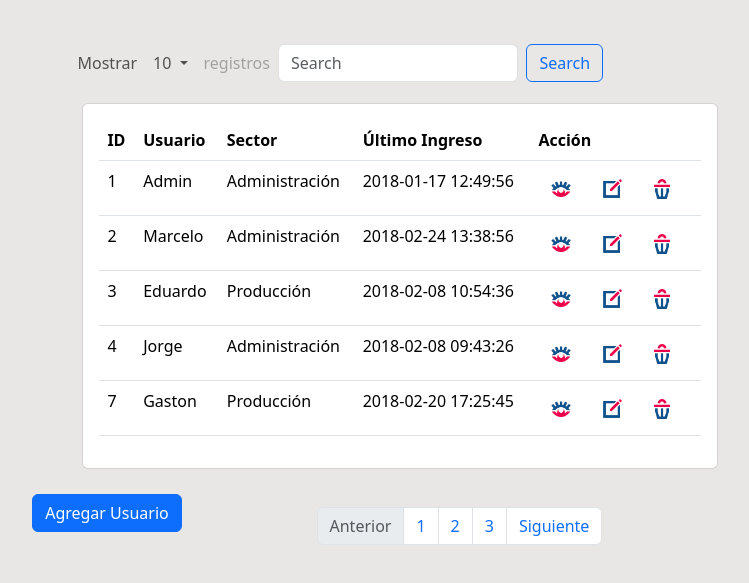
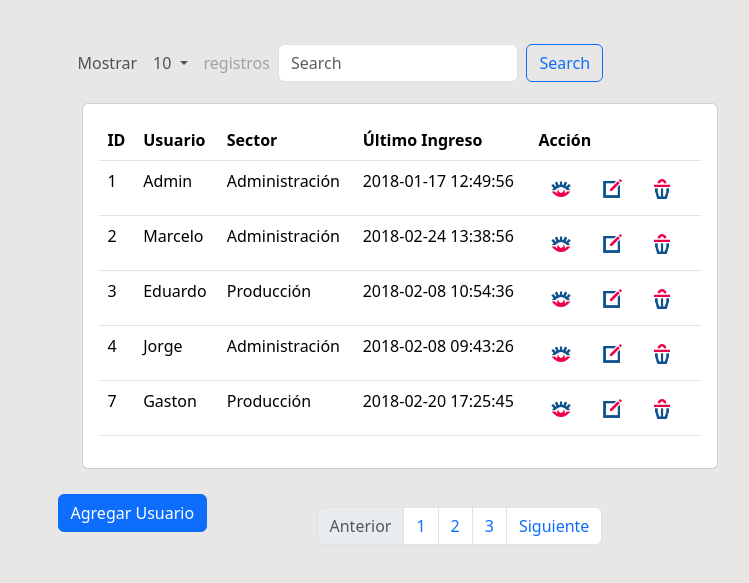
Before and after one commit to Ekirina/abi-ts-git-UD31-261123, a plain HTML site: page Ejercicio5/index.html in a window 1280 px wide. Shown: the part 67-650 px from the top of the page, without its empty margins (348-1097 px from the left). Drawn offline with nearby package versions, Linux system fonts and the light colour scheme.

Commit message:
button modif

```diff
--- a/Ejercicio5/css/style.css
+++ b/Ejercicio5/css/style.css
@@ -29,5 +29,5 @@ body{
     margin-top: -2%;
 }
 #user{
-    margin-left: 30%;
+    margin-left: 32%;
 }
```
